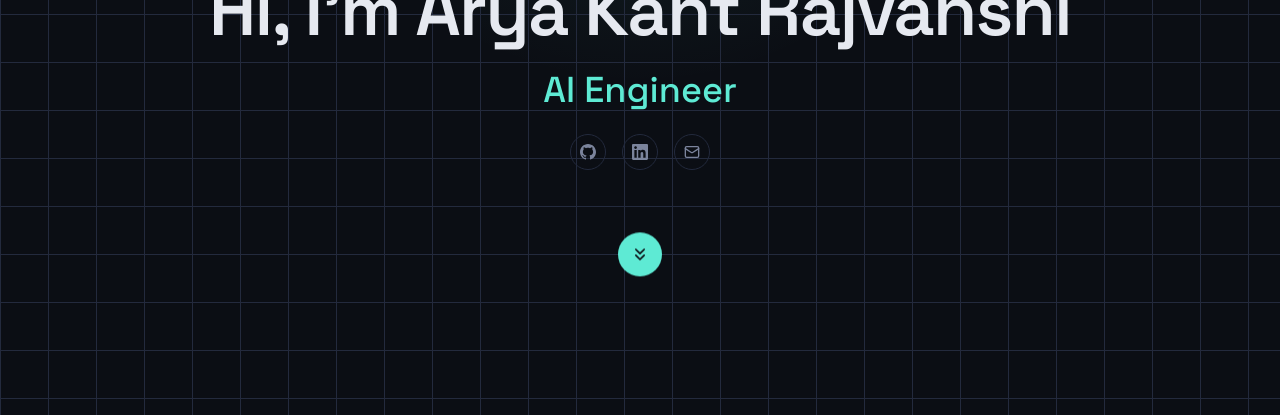
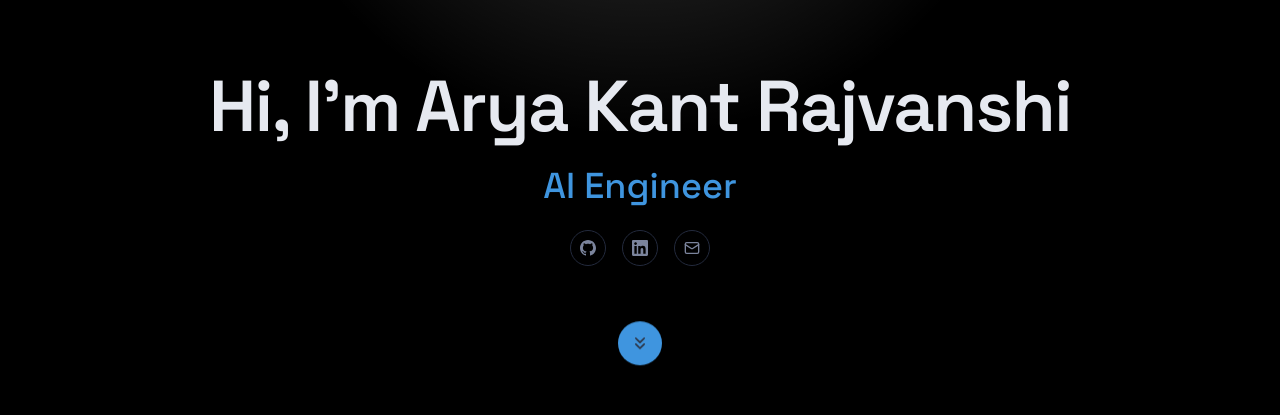
Before and after one commit to laidback-programmer/portfolio, a Next.js app: page / in a window 1280 px wide. Shown: the part 274-689 px from the top of the page. Built offline with nearby package versions, Linux system fonts and the light colour scheme.

Commit message:
feat: update portfolio layout and global styling

```diff
--- a/app/globals.css
+++ b/app/globals.css
@@ -5,7 +5,7 @@
 :root {
   --radius: 0.5rem;
 
-  --background: #0B0E14;
+  --background: #000000;
   --foreground: #E6E9F0;
 
   --card: #131826;
@@ -14,8 +14,8 @@
   --popover: #131826;
   --popover-foreground: #E6E9F0;
 
-  --primary: #5EEAD4;
-  --primary-foreground: #0B0E14;
+  --primary: #3f95df;
+  --primary-foreground: #2c3445;
 
   --secondary: #131826;
   --secondary-foreground: #E6E9F0;
@@ -69,10 +69,7 @@ body {
   background-color: var(--background);
   color: var(--foreground);
   background-image:
-    linear-gradient(var(--border) 1px, transparent 1px),
-    linear-gradient(90deg, var(--border) 1px, transparent 1px),
-    radial-gradient(circle at top, rgba(94, 234, 212, 0.12), transparent 35%);
-  background-size: 48px 48px, 48px 48px, 100% 100%;
+    radial-gradient(circle at top, rgba(255, 255, 255, 0.25), transparent 40%);
   background-attachment: fixed;
   min-height: 100vh;
 }
--- a/app/layout.tsx
+++ b/app/layout.tsx
@@ -2,6 +2,7 @@ import type { Metadata } from "next";
 import { Space_Grotesk, IBM_Plex_Sans, JetBrains_Mono } from "next/font/google";
 import "./globals.css";
 import MorphicNavbar from "@/components/kokonutui/morphic-navbar";
+import ScrollReset from "@/components/Background/scrollreset";
 
 const spaceGrotesk = Space_Grotesk({
   subsets: ["latin"],
@@ -36,9 +37,10 @@ export default function RootLayout({
   return (
     <html
       lang="en"
-      className={`${spaceGrotesk.variable} ${plexSans.variable} ${jetbrainsMono.variable}`}
+      className={`${spaceGrotesk.variable} ${plexSans.variable} ${jetbrainsMono.variable} scroll-smooth`}
     >
       <body className="bg-background font-sans text-foreground antialiased">
+        <ScrollReset />
         <MorphicNavbar />
         {children}
       </body>
--- a/app/page.tsx
+++ b/app/page.tsx
@@ -1,16 +1,44 @@
 "use client";
 
 import { useState } from "react";
+import { About } from "@/components/about";
 import { GreetingLoader } from "@/components/greeting-loader";
 import { Hero } from "@/components/hero";
+import { Projects } from "@/components/projects";
+import { Activities } from "@/components/activities"
+import { Skills } from "@/components/skills";
+import { ContactForm } from "@/components/contact_form";
 
 export default function Home() {
   const [loading, setLoading] = useState(true);
 
   return (
-    <main>
+    <main className="pt-24">
       {loading && <GreetingLoader onComplete={() => setLoading(false)} />}
-      <Hero />
+
+      <section id="hero">
+        <Hero />
+      </section>
+
+      <section id="about">
+        <About />
+      </section>
+
+      <section id="projects">
+        <Projects />
+      </section>
+
+      <section id="skills">
+        <Skills />
+      </section>
+
+      <section id="activities">
+        <Activities />
+      </section>
+
+      <section id="contact">
+        <ContactForm />
+      </section>
     </main>
   );
 }
```
